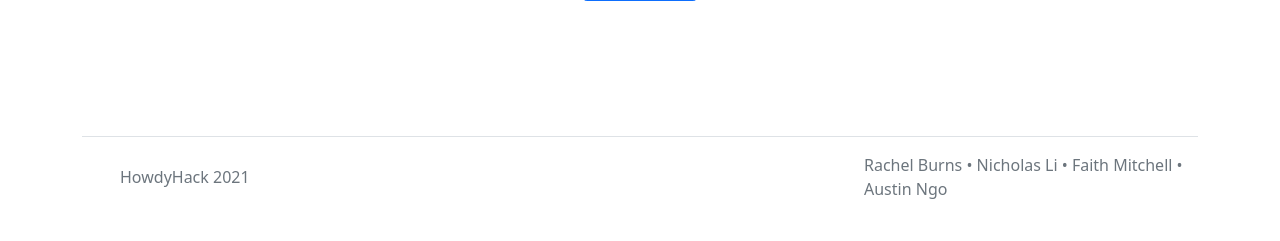
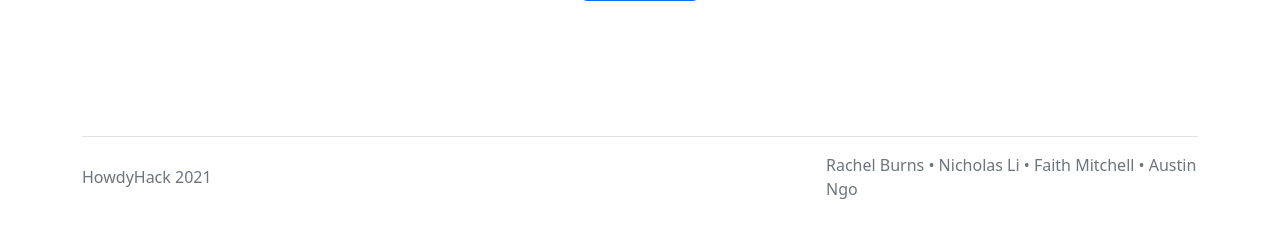
Before and after one commit to racreitien/mask-recommender-app, a Flask app: page / in a window 1280 px wide. Shown: the part 559-800 px from the top of the page. Run offline with Flask 2, Linux system fonts and the light colour scheme.

Commit message:
removed blank space from footer

```diff
--- a/templates/base.html
+++ b/templates/base.html
@@ -19,16 +19,10 @@
         <div class="container fixed-bottom">
             <footer class="d-flex flex-wrap justify-content-between align-items-center py-3 my-4 border-top">
                 <div class="col-md-4 d-flex align-items-center">
-                    <a href="/" class="mb-3 me-2 mb-md-0 text-muted text-decoration-none lh-1">
-                        <svg class="bi" width="30" height="24"><use xlink:href="#bootstrap"></use></svg>
-                    </a>
                   <span class="text-muted">HowdyHack 2021</span>
                 </div>
 
                 <div class="col-md-4 d-flex align-items-center">
-                    <a href="/" class="mb-3 me-2 mb-md-0 text-muted text-decoration-none lh-1">
-                        <svg class="bi" width="30" height="24"><use xlink:href="#bootstrap"></use></svg>
-                    </a>
                   <span class="text-muted">Rachel Burns • Nicholas Li • Faith Mitchell • Austin Ngo</span>
                 </div>
             </footer>
```
